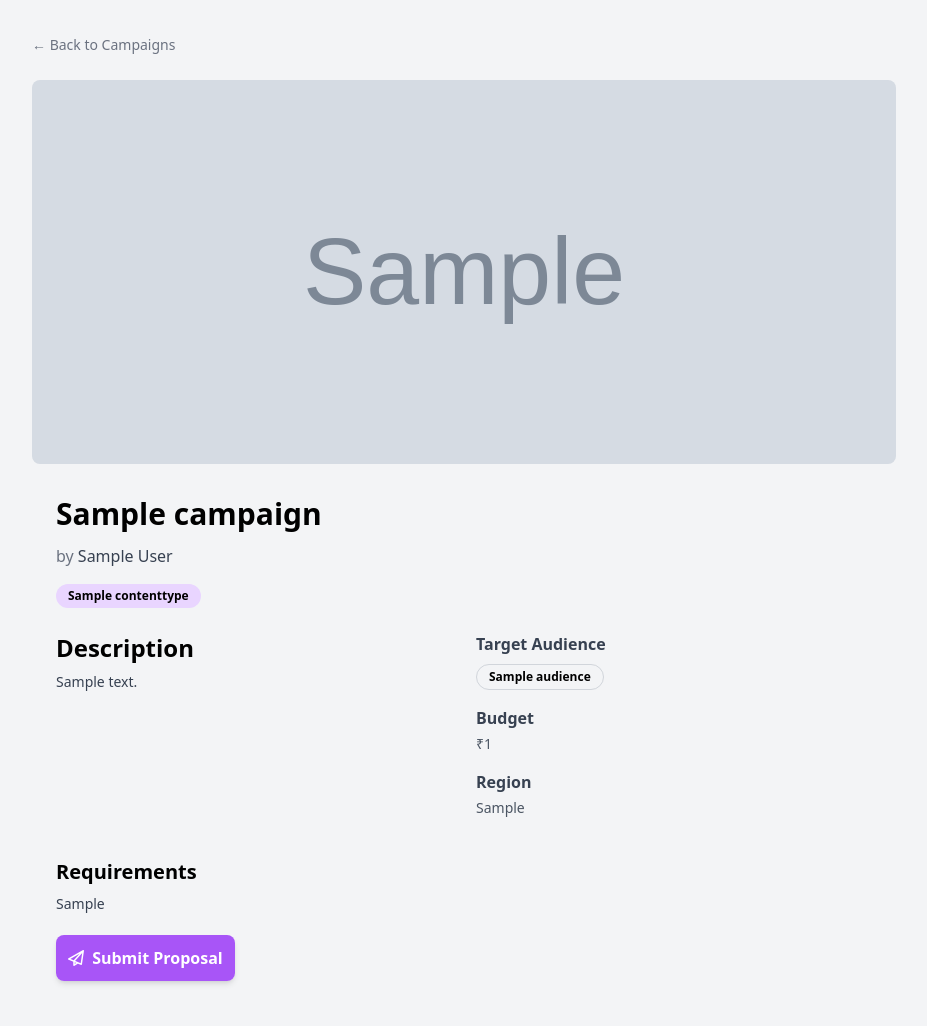
After one commit to rebin03/CollabX, a Django app: page /campaign/1/ in a window 1280 px wide. The commit adds this page. Shown: the whole page, without its empty margins (176-1103 px from the left). Run offline with Django 5.2, Linux system fonts and the light colour scheme; tables that the repository leaves empty hold one stand-in row (values such as "Sample post"); grey boxes marked "Sample" are stand-in pictures; some libraries are stand-ins or nearby versions.

Commit message:
⬆ Added details page for campaign

```diff
--- a/accounts/urls.py
+++ b/accounts/urls.py
@@ -10,5 +10,4 @@ urlpatterns = [
     path('signin/', views.SignInView.as_view(), name='signin'),
     path('creator/all/', views.CreatorListView.as_view(), name='creator-list'),
     path('creator/<int:pk>/', views.CreatorDetailView.as_view(), name='creator-detail'),
-    path('campaign/all/', views.CampaignListView.as_view(), name='campaign-list'),
 ]
--- /dev/null
+++ b/campaigns/templates/campaign_detail.html
@@ -0,0 +1,97 @@
+{% extends 'campaigns_base.html' %}
+
+{% block style %}
+<style>
+    body {
+        background-color: #F3F4F6;
+    }
+</style>
+{% endblock %}
+
+{% block main %}
+
+<div class="container mx-auto px-4 py-8 max-w-4xl">
+    <!-- Back to Campaigns -->
+    <div class="mb-6">
+      <a href="{% url 'campaign-list' %}" class="text-gray-500 text-sm font-medium hover:text-gray-700">
+        &larr; Back to Campaigns
+      </a>
+    </div>
+
+    <!-- Campaign Details -->
+    <div class="overflow-hidden">
+      <!-- Campaign Image -->
+      <div>
+        <img
+          src="{{campaign.picture.url}}"
+          alt="Campaign Image"
+          class="w-full h-96 object-cover rounded-lg"
+        />
+      </div>
+
+      <!-- Campaign Content -->
+      <div class="p-6">
+        <h1 class="text-3xl font-bold mb-1 mt-2">{{campaign.title}}</h1>
+        <p class="text-gray-500 mb-4 mt-3">by <span class="font-medium text-gray-700">{{campaign.brand.brand_name}}</span></p>
+
+        <!-- Tags -->
+        <div class="flex space-x-2 mb-6">
+            {% for content_type in campaign.content_types.all %}
+                <span class="text-xs font-semibold bg-purple-200 px-3 py-1 rounded-full">{{content_type}}</span>
+            {% endfor %}
+        </div>
+
+        <!-- Description -->
+        <div class="grid grid-cols-1 md:grid-cols-2 gap-6">
+            <!-- Left Section: Description -->
+            <div>
+                <h2 class="text-2xl font-semibold mb-2">Description</h2>
+                <p class="text-sm text-gray-700 mb-6">
+                    {{campaign.description}}
+                </p>
+            </div>
+
+            <!-- Right Section: Details Grid -->
+            <div>
+                <div class="mb-4">
+                    <h3 class="text-l font-semibold text-gray-700 mb-2">Target Audience</h3>
+                    <div class="flex space-x-2">
+                        {% for audience in campaign.audience_preferences.all %}
+                            <span class="text-xs font-semibold px-3 py-1 rounded-full border border-gray-300">{{audience}}</span>
+                        {% endfor %}
+                    </div>
+                    <!-- <p class="text-sm text-gray-600">Gen Z, Millennials</p> -->
+                </div>
+                <div class="mb-4">
+                    <h3 class="text-l font-semibold text-gray-700 mb-1">Budget</h3>
+                    <p class="text-sm text-gray-600">₹{{campaign.budget | floatformat:0}}</p>
+                </div>
+                <div class="mb-4">
+                    <h3 class="text-l font-semibold text-gray-700 mb-1">Region</h3>
+                    <p class="text-sm text-gray-600">{{campaign.region}}</p>
+                </div>
+            </div>
+        </div>
+
+
+        <!-- Requirements -->
+        <div class="mt-6">
+          <h2 class="text-xl font-semibold mb-2">Requirements</h2>
+          <p class="text-sm text-gray-700">
+            {{campaign.requirements}}
+          </p>
+        </div>
+
+        <!-- Submit Proposal Button -->
+        <div class="mt-8">
+          <a
+            class="bg-purple-500 hover:bg-purple-600 text-white font-semibold py-3 rounded-lg shadow-md focus:outline-none p-3"
+          >
+          <i class="fa-regular fa-paper-plane me-1"></i> Submit Proposal
+          </a>
+        </div>
+      </div>
+    </div>
+  </div>
+
+{% endblock %}
--- a/accounts/templates/campaign_list.html
+++ b/campaigns/templates/campaign_list.html
@@ -186,7 +186,7 @@
                 </p>
                 <!-- View Details Button -->
                 <a
-                    href="#"
+                    href="{% url 'campaign-detail' campaign.id %}"
                     class="block text-center bg-purple-600 hover:bg-purple-700 text-white font-semibold py-2 rounded-lg"
                 >
                     View Details
--- a/campaigns/templates/campaigns_base.html
+++ b/campaigns/templates/campaigns_base.html
@@ -106,4 +106,7 @@
       }
     }
 </script>
+{% block script %}
+
+{% endblock %}
 </html>
--- a/campaigns/urls.py
+++ b/campaigns/urls.py
@@ -4,5 +4,7 @@ from campaigns import views
 urlpatterns = [
     path('home/', views.IndexView.as_view(), name='home'),
     path('brand/dashboard/', views.BrandDashboardView.as_view(), name='brand-dashboard'),
-    path('campaign/add/', views.CreateCampaignView.as_view(), name='create-campaign')
+    path('campaign/add/', views.CreateCampaignView.as_view(), name='create-campaign'),
+    path('campaign/all/', views.CampaignListView.as_view(), name='campaign-list'),
+    path('campaign/<int:pk>/', views.CampaignDetailView.as_view(), name='campaign-detail'),
 ]
--- a/campaigns/views.py
+++ b/campaigns/views.py
@@ -1,6 +1,7 @@
 from django.shortcuts import redirect, render
 from django.views.generic import View
 from campaigns.forms import CampaignForm
+from campaigns.models import Campaign
 
 # Create your views here.
 
@@ -61,3 +62,34 @@ class CreateCampaignView(View):
         }
 
         return render(request, self.template_name, context)
+
+
+class CampaignListView(View):
+
+    template_name = 'campaign_list.html'
+
+    def get(self, request, *args, **kwargs):
+
+        qs = Campaign.objects.all()
+
+        context = {
+            'campaigns':qs
+        }
+
+        return render(request, self.template_name, context)
+
+
+class CampaignDetailView(View):
+
+    template_name = 'campaign_detail.html'
+
+    def get(self, request, *args, **kwargs):
+
+        id = kwargs.get('pk')
+        qs = Campaign.objects.get(id=id)
+
+        context = {
+            'campaign':qs
+        }
+
+        return render(request, self.template_name, context)
```
Also changed, not shown: accounts/views.py (+0 -16 lines).
